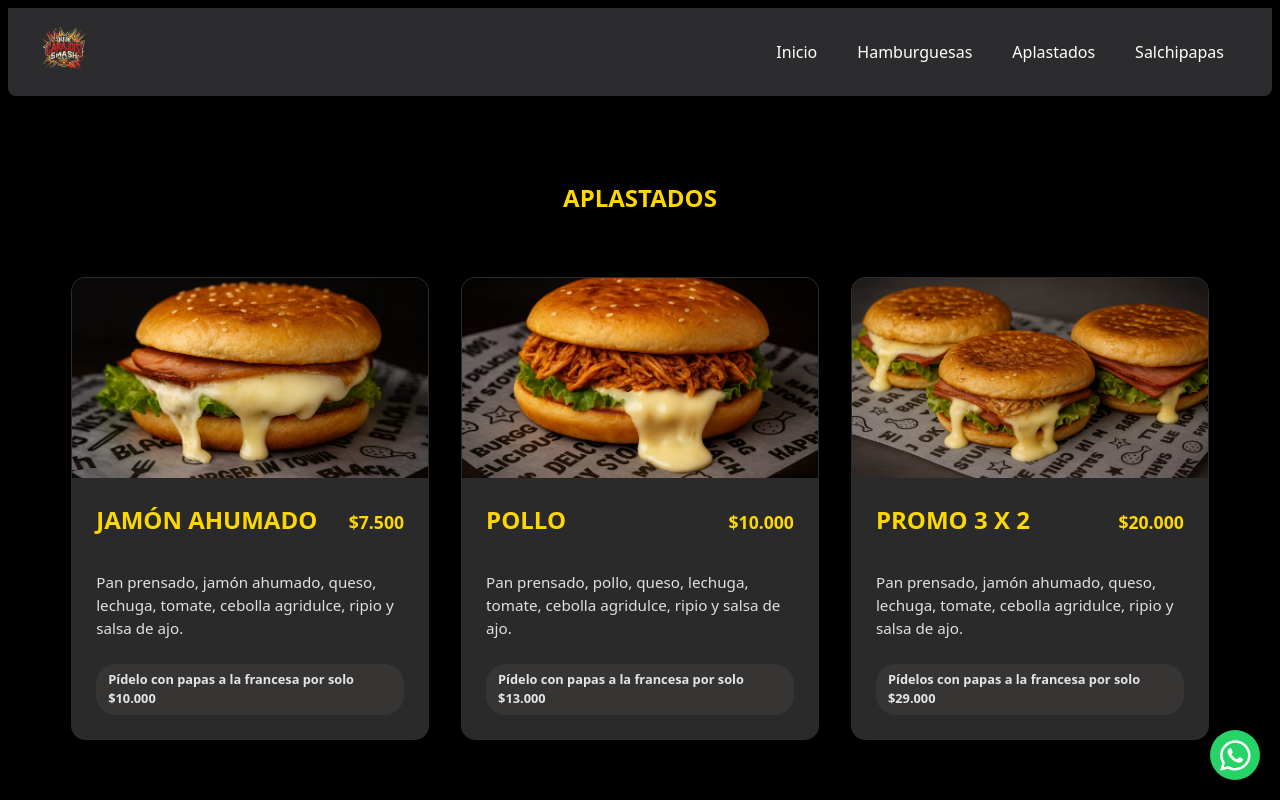
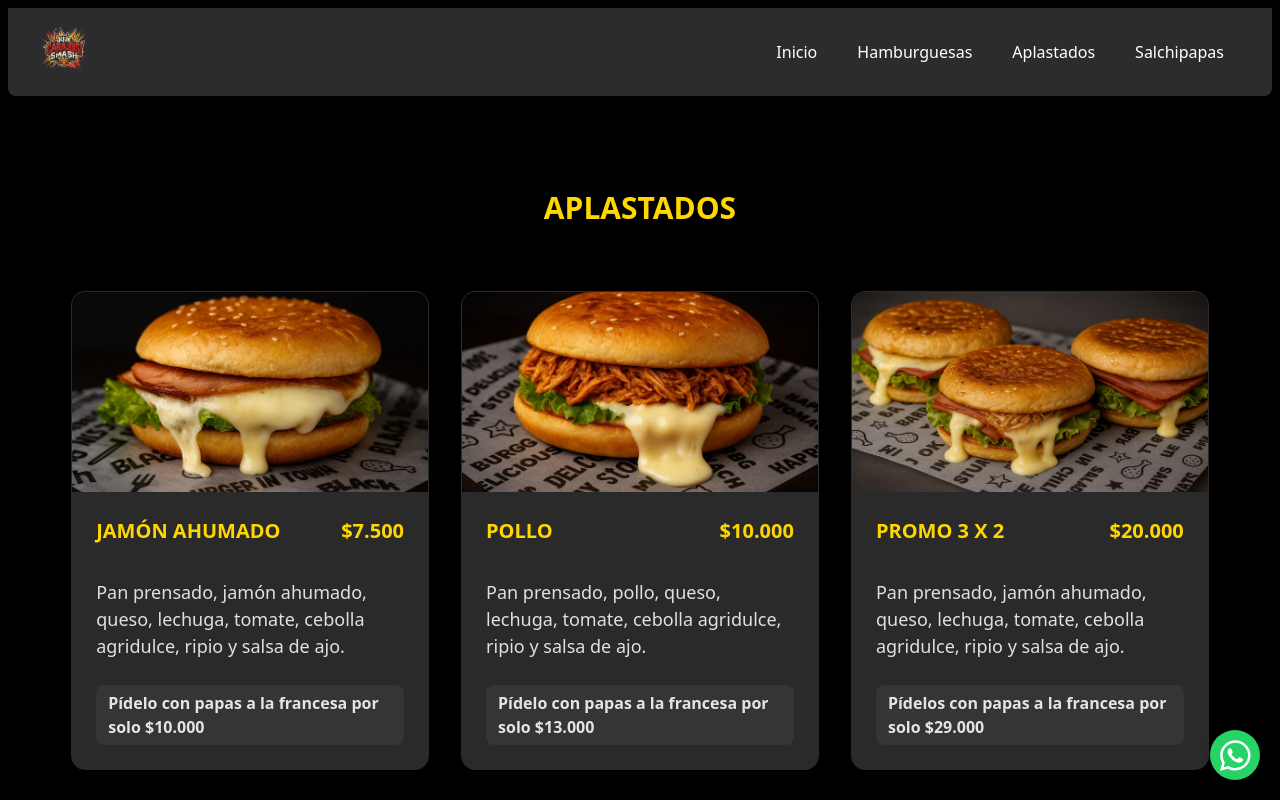
Before and after one commit to JotaJotaM1/menu_quecarajos, a React (Vite) app: page /menu_quecarajos/aplastados in a window 1280 px wide. Shown: the top 800 px of the page. Built offline with nearby package versions, Linux system fonts and the light colour scheme.

Commit message:
actulizacion para tamaños de letra en general y estetica

```diff
--- a/src/pages/Home.jsx
+++ b/src/pages/Home.jsx
@@ -20,7 +20,7 @@ function Home() {
         {
             id: 'hamburguesas',
             name: 'Hamburguesas',
-            description: '🔥 Smash burgers con carne jugosa, queso derretido y el toque secreto que las hace irresistibles',
+            description: 'Smash burgers con carne jugosa, queso derretido y el toque secreto que las hace irresistibles',
             image: hamburguesaImg,
             link: '/hamburguesas'
         },
@@ -28,7 +28,7 @@ function Home() {
             {
             id: 'pizzas',
             name: 'Pizzas',
-            description: '🍕 Masa artesanal, ingredientes premium y esa orilla de queso que te va a volver loco',
+            description: 'Masa artesanal, ingredientes premium y esa orilla de queso que te va a volver loco',
             image: pizzaImg,
             link: '/pizzas'
             },
@@ -36,14 +36,14 @@ function Home() {
         {
             id: 'aplastados',
             name: 'Aplastados',
-            description: '🥪 Crujientes por fuera, explosión de sabor por dentro. ¡Una experiencia que tienes que probar!',
+            description: 'Crujientes por fuera, explosión de sabor por dentro. ¡Una experiencia que tienes que probar!',
             image: aplastadoImg,
             link: '/aplastados'
         },
         {
             id: 'salchipapas',
             name: 'Salchipapas',
-            description: '🍟 Las más cargadas de Cali. Papas crujientes, salsas caseras y ese toque que solo nosotros sabemos darle',
+            description: 'Las más cargadas de Cali. Papas crujientes, salsas caseras y ese toque que solo nosotros sabemos darle',
             image: salchipapaImg,
             link: '/salchipapas'
         }
--- a/src/styles/components/MenuSection.css
+++ b/src/styles/components/MenuSection.css
@@ -12,7 +12,8 @@
     text-align: center;
     margin-bottom: 3rem;
     position: relative;
-    font-weight: 900;
+    font-weight: bold;
+    font-size: 30px;
     text-transform: uppercase;
 }
 
@@ -92,7 +93,7 @@
 /* Título estilo Home */
 .nameCard {
     color: #FFD700;
-    font-size: 1.5rem;
+    font-size: 20px;
     font-weight: 800;
     text-transform: uppercase;
 }
@@ -101,13 +102,13 @@
 .item-price {
     color: #FFD700;
     font-weight: 800;
-    font-size: 1.1rem;
+    font-size: 20px;
 }
 
 /* Descripción estilo Home */
 .item-description {
     color: #e0e0e0;
-    font-size: 0.95rem;
+    font-size: 18px;
     line-height: 1.5;
     flex-grow: 1;
     margin: 25px 0;
@@ -118,8 +119,8 @@
     display: inline-block;
     background-color: rgb(55, 52, 52);
     padding: 6px 12px;
-    border-radius: 20px;
-    font-size: 0.8rem;
+    border-radius: 8px;
+    font-size: 16px;
     font-weight: bold;
     width: fit-content;
 }
--- a/src/styles/pages/Home.css
+++ b/src/styles/pages/Home.css
@@ -49,10 +49,11 @@
 }
 
 .hero-content p {
-    font-size: 17px;
+    font-size: 18px;
     color: #e0e0e0;
     margin-bottom: 3rem;
     line-height: 1.6;
+    font-weight: 500;
 }
 
 .cta-button {
@@ -112,6 +113,7 @@
     max-width: 400px;
     margin: 0 auto;
     padding-bottom: 30px;
+    font-size: 18px;
 }
 
 .menu-grid {
@@ -180,7 +182,7 @@
 
 .card-description {
     color: #e0e0e0;
-    font-size: 0.95rem;
+    font-size: 18px;
     line-height: 1.5;
     flex-grow: 1;
 }
@@ -196,10 +198,6 @@
 
     .hero-content {
         margin-bottom: 2rem;
-    }
-
-    .hero-content p {
-        font-size: 1rem;
     }
 
     .cta-button {
```
